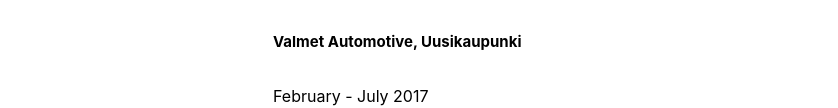
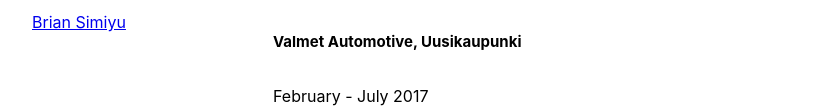
Before and after one commit to BrianSimiyu/BrianSimiyu.github.io, a plain HTML site: page index.html in a window 1280 px wide. Shown: the part 618-726 px from the top of the page, without its empty margins (276-1114 px from the left). Drawn offline with Linux system fonts and the light colour scheme.

Commit message:
Update index.html

```diff
--- a/index.html
+++ b/index.html
@@ -32,6 +32,7 @@
             </div>
 
             <h5>LinkedIn:</h5>
+             <p> <a href="https://www.linkedin.com/in/brian-simiyu/" target="_blank" >Brian Simiyu</a>
         </div>
 
     </div>
```
